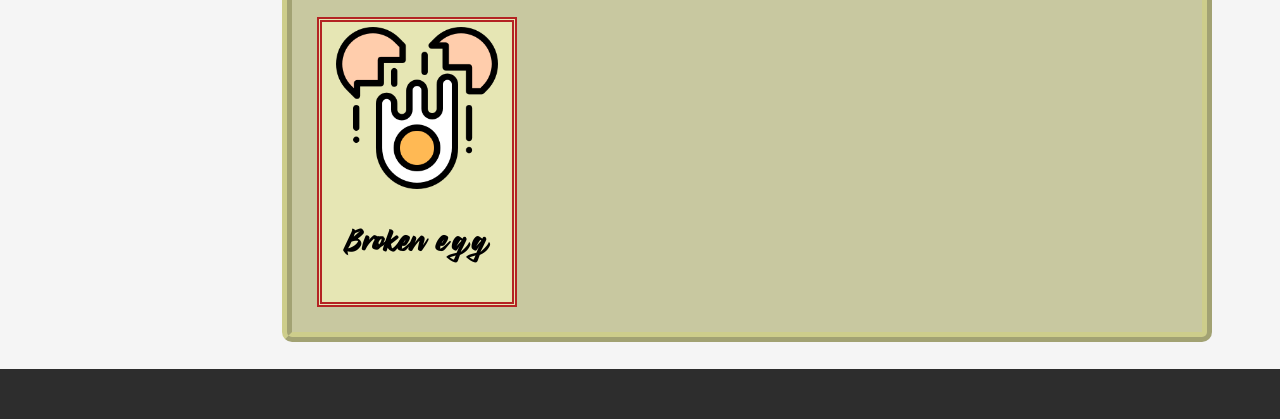
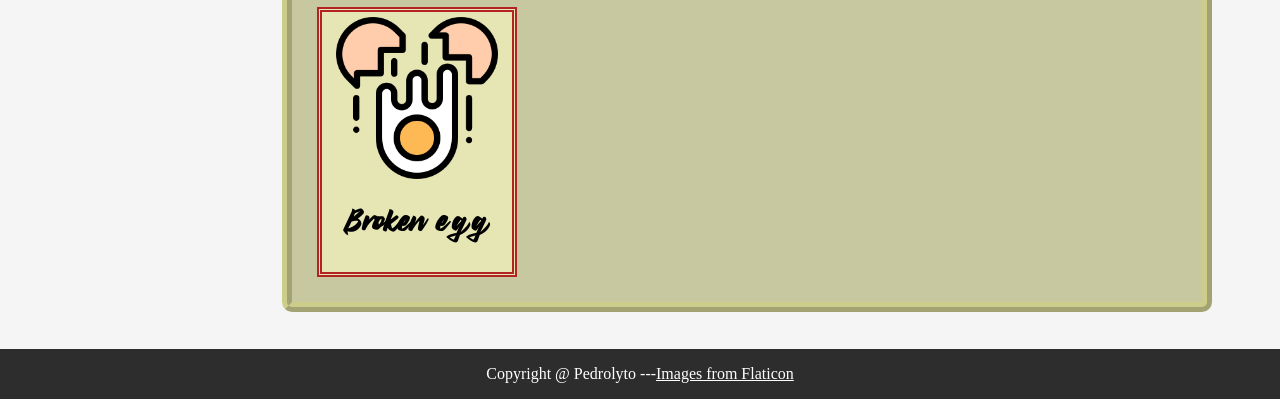
Before and after one commit to SlipNinja/odin_restaurant, a website built with webpack: page dist/index.html in a window 1280 px wide. Shown: the part 555-974 px from the top of the page. Built offline with nearby package versions, Linux system fonts and the light colour scheme; files whose address does not match are found by name.

Commit message:
Add footer content

```diff
--- a/src/pageBuilder.js
+++ b/src/pageBuilder.js
@@ -58,6 +58,15 @@
 
     // FOOTER
 
+    const footerText = document.createElement("div");
+    footerText.innerHTML = "Copyright @ Pedrolyto --- "
+
+    const footerLink = document.createElement("a");
+    footerLink.href = "https://www.flaticon.com/";
+    footerLink.innerHTML = "Images from Flaticon";
+
+    footer.appendChild(footerText);
+    footer.appendChild(footerLink);
 
     // Structural linking
 
--- a/src/style.css
+++ b/src/style.css
@@ -111,14 +111,14 @@
     display: flex;
     align-items: center;
     justify-content: center;
+    width: 100%;
+    height: 100%;
 }
 
 /* HOME */
 
 .homeContainer {
-    height: 70%;
-    width: 90%;
-    margin: 50px;
+    margin: 30px;
     padding: 30px;
     border-radius: 10px;
     background-color: rgb(200, 200, 160);
@@ -151,7 +151,7 @@
     max-width: 95%;
     max-height: 95%;
     grid-template-columns: repeat(auto-fill, 200px);
-    grid-template-rows: repeat(auto-fill, 290px);
+    grid-template-rows: repeat(auto-fill, 270px);
     padding: 25px;
 
     border-radius: 10px;
@@ -186,4 +186,11 @@
 
 #footer {
     background-color: rgb(45, 45, 45);
+    display: flex;
+    justify-content: center;
+    align-items: center;
 }
+
+#footer * {
+    color: white;
+}
```
